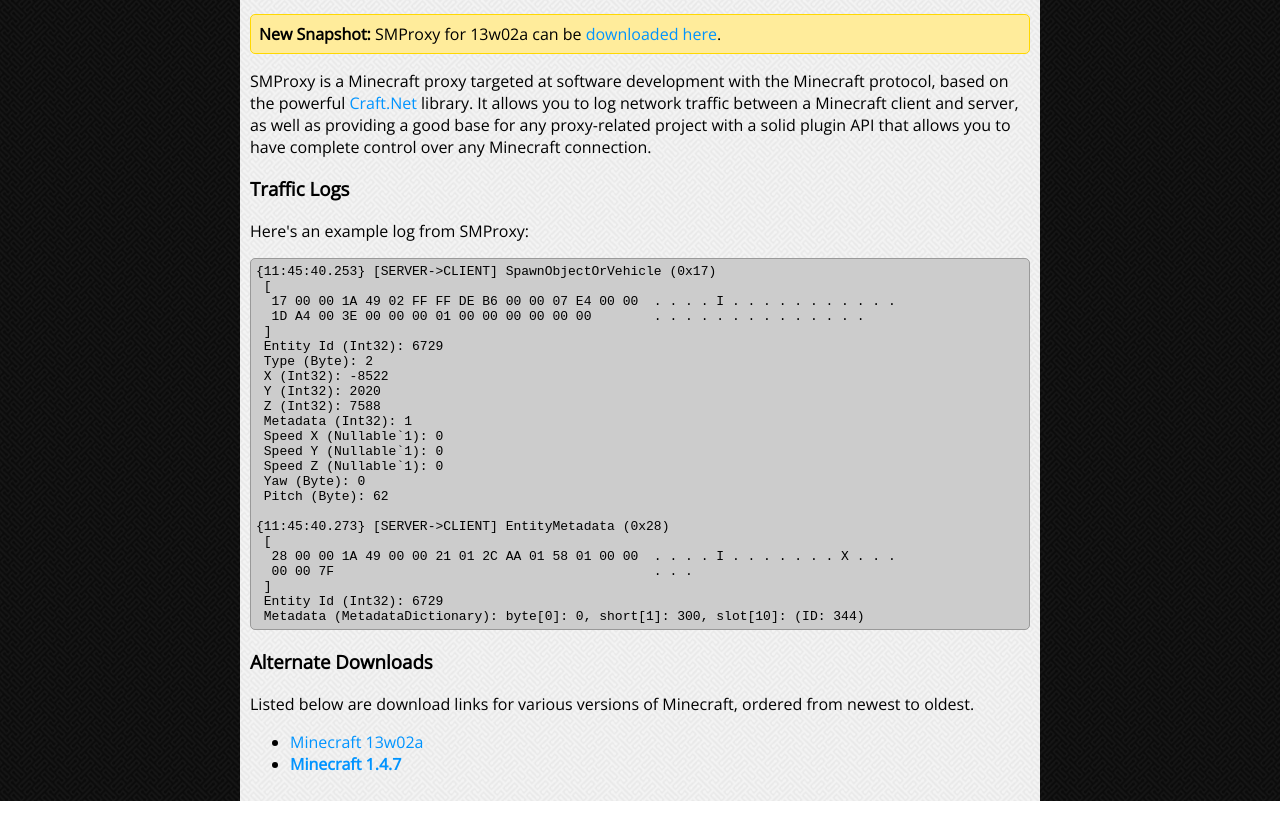
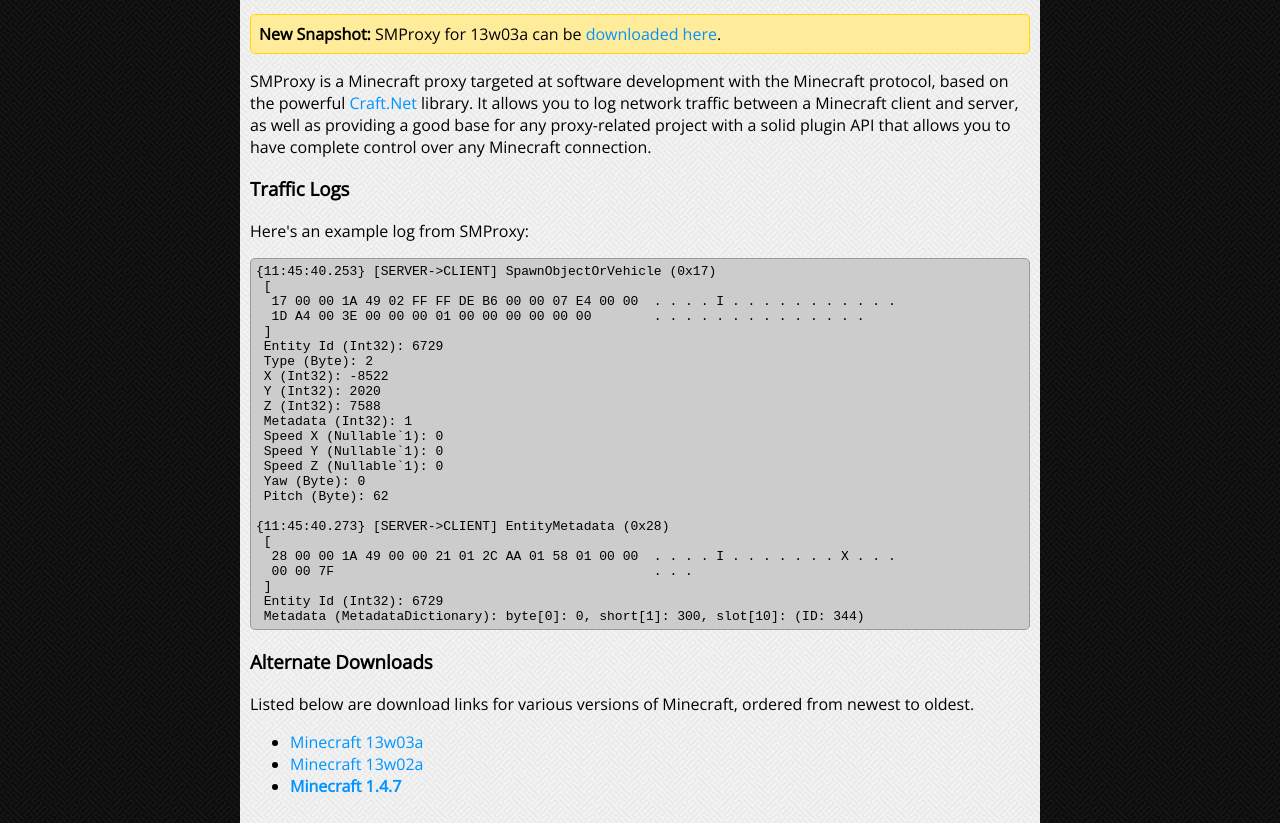
Before and after one commit to libraryaddict/SMProxy, a plain HTML site: page index.html in a window 1280 px wide. Shown: the part 86-909 px from the top of the page. Before the commit the page ends 887 px from the top, so only its background shows below. Drawn offline with nearby package versions, Linux system fonts and the light colour scheme.

Commit message:
Added SMProxy for 13w03a

```diff
--- a/index.html
+++ b/index.html
@@ -14,7 +14,7 @@
                 </div>
                 <h1>SMProxy</h1>
                 <h2>A Minecraft proxy for software development</h2>
-                <div class="announcement"><strong>New Snapshot: </strong>SMProxy for 13w02a can be <a href="downloads/SMProxy-13w02a.exe">downloaded here</a>.</div>
+                <div class="announcement"><strong>New Snapshot: </strong>SMProxy for 13w03a can be <a href="downloads/SMProxy-13w03a.exe">downloaded here</a>.</div>
                 <p>SMProxy is a Minecraft proxy targeted at software development with the Minecraft protocol, based on the
                 powerful <a href="https://github.com/SirCmpwn/Craft.Net">Craft.Net</a> library. It allows you to log network
                 traffic between a Minecraft client and server, as well as providing a good base for any proxy-related
@@ -48,6 +48,7 @@
                 <h3>Alternate Downloads</h3>
                 <p>Listed below are download links for various versions of Minecraft, ordered from newest to oldest.</p>
                 <ul>
+                    <li><a class="snapshot" href="downloads/SMProxy-13w03a.exe">Minecraft 13w03a</a></li>
                     <li><a class="snapshot" href="downloads/SMProxy-13w02a.exe">Minecraft 13w02a</a></li>
                     <li><a class="latest major" href="downloads/SMProxy-1.4.7.exe">Minecraft 1.4.7</a></li>
                 </ul>
```
Also changed, not shown: 1 other file.
